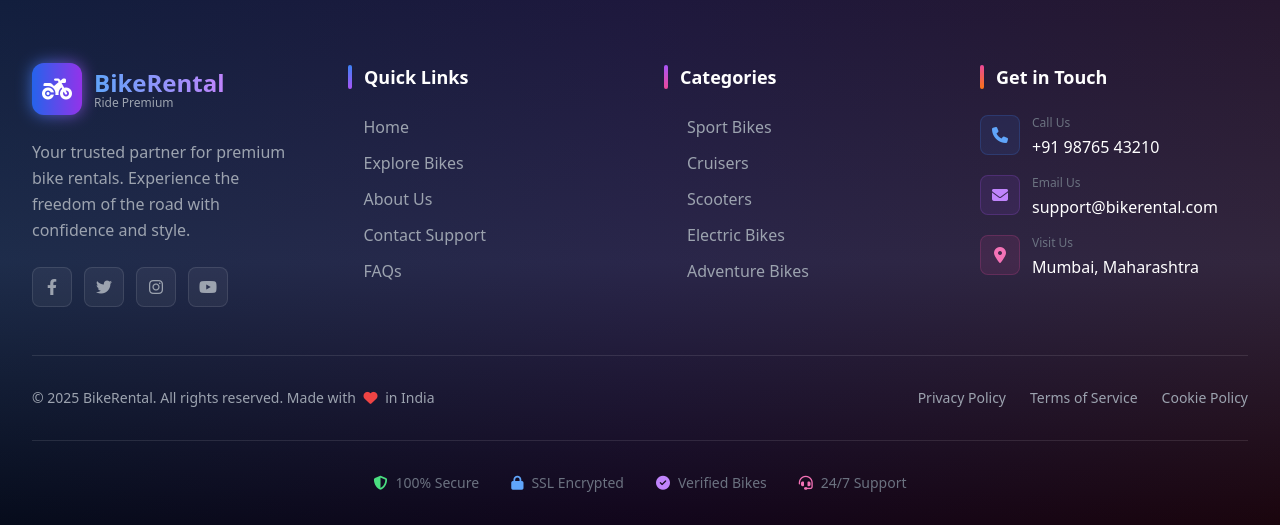
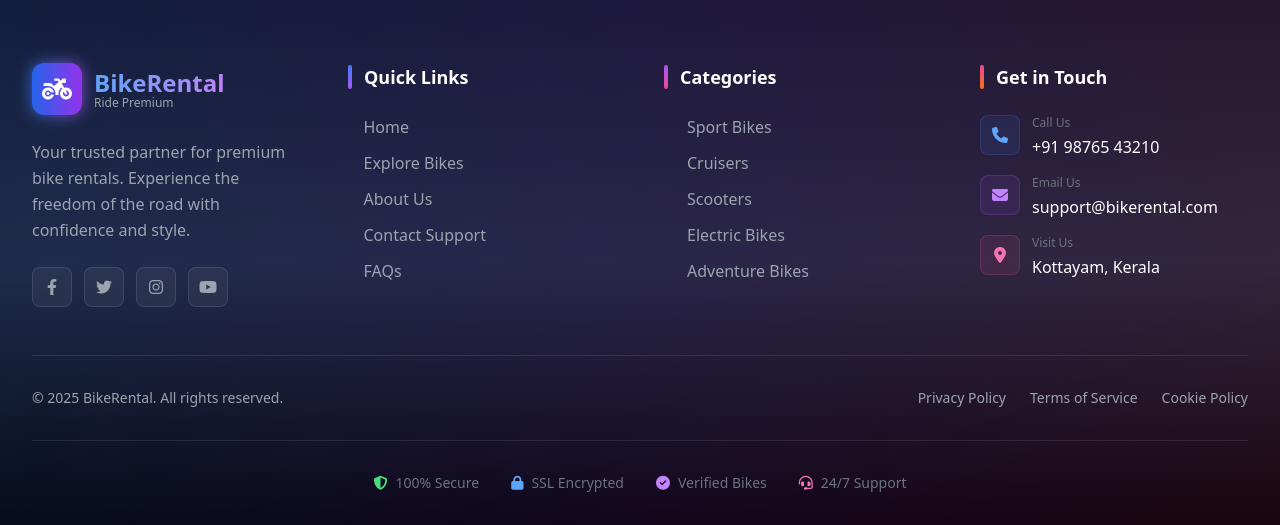
Before and after one commit to JittoJoseph/BikeRental-Marketplace, a PHP site: page /bikerental/index.php in a window 1280 px wide. Shown: the part 5309-5834 px from the top of the page. Run offline with PHP 8.4, Linux system fonts and the light colour scheme; data comes from the database, SQL or seed files in the repository; some libraries are stand-ins or nearby versions.

Commit message:
Update footer.php to change location from Mumbai, Maharashtra to Kottayam, Kerala and simplify copyright notice.

```diff
--- a/components/footer.php
+++ b/components/footer.php
@@ -168,7 +168,7 @@
                                 </div>
                                 <div>
                                     <p class="text-xs text-gray-500 mb-1">Visit Us</p>
-                                    <p class="text-white font-medium">Mumbai, Maharashtra</p>
+                                    <p class="text-white font-medium">Kottayam, Kerala</p>
                                 </div>
                             </li>
                         </ul>
@@ -179,8 +179,7 @@
                 <div class="border-t border-white/10 pt-8">
                     <div class="flex flex-col md:flex-row justify-between items-center space-y-4 md:space-y-0">
                         <div class="text-gray-400 text-sm text-center md:text-left">
-                            <p>&copy; <?php echo date('Y'); ?> BikeRental. All rights reserved. Made with
-                                <i class="fas fa-heart text-red-500 mx-1"></i> in India
+                            <p>&copy; <?php echo date('Y'); ?> BikeRental. All rights reserved.
                             </p>
                         </div>
                         <div class="flex flex-wrap justify-center gap-6 text-sm">
```
